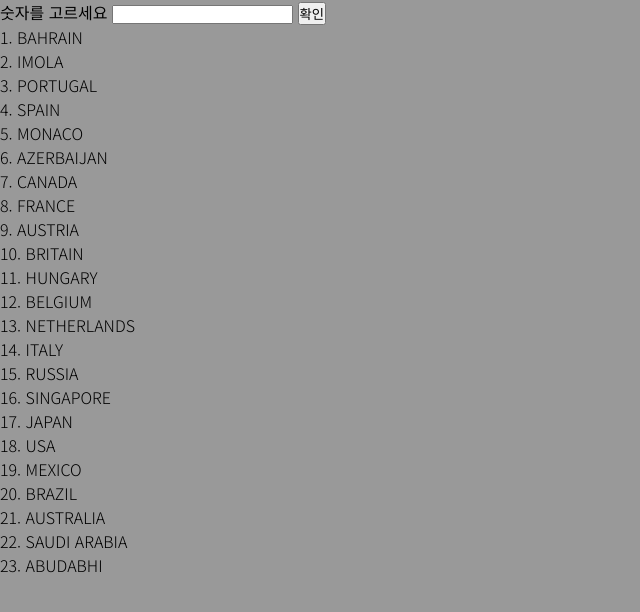
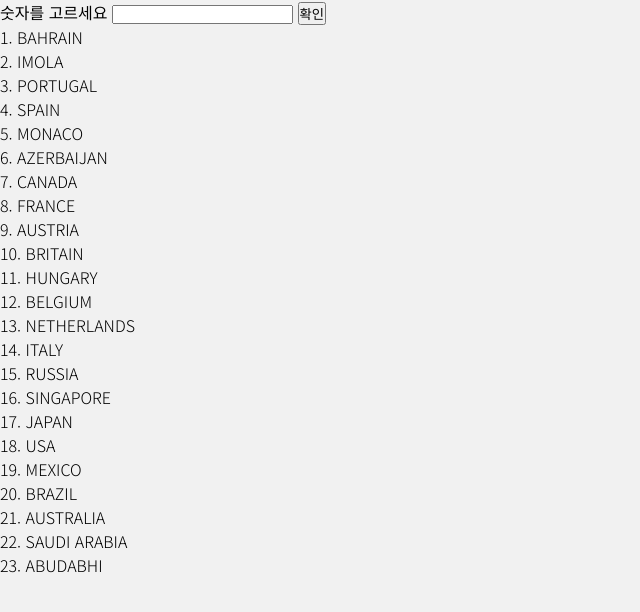
Before and after one commit to nizbridge/nizbridge.github.io, a Jekyll site: the page project/f1/index.html, which Jekyll copies as it is, in a window 1280 px wide. Shown: the top 612 px of the page, without its empty margins (0-640 px from the left). Built offline with Jekyll 4.4.1, drawn with Linux system fonts in a browser that asks for light colours.

Commit message:
project 수정.

```diff
--- a/project/f1/css/r.css
+++ b/project/f1/css/r.css
@@ -2,7 +2,7 @@
 
 body,p,h1,h2,h3,h4,h5,h6,ul,ol,li,dl,dt,dd,table,th,td,form,fieldset,legend,input,textarea,img,button,select{margin:0;padding:0}
 body,h1,h2,h3,h4,h5,h6,ul,ol,li,dl,button{font-family: 'Noto Sans KR', sans-serif;}
-body{min-width:1280px;-webkit-text-size-adjust:none;background:#999}
+body{min-width:1280px;-webkit-text-size-adjust:none;background:#f1f1f1}
 img,fieldset{border:0;vertical-align:top}
 a{color:#1a1a1a}
 em,address{font-style:normal}
--- a/project/index.html
+++ b/project/index.html
@@ -19,8 +19,12 @@
       <a href="dolce-timer/dolce-timer.html">돌체타이머</a>
     </li>
     <li>
-      <a href="f1/index.html">f1</a>
+      <a href="f1/index.html">f1 랜덤트랙</a>
     </li>
+    <li>
+      <a href="https://www.f1laps.com/ai-difficulty-calculator/">f1 난이도계산기</a>
+    </li>
+
   </ul>
 </body>
 </html>
```
